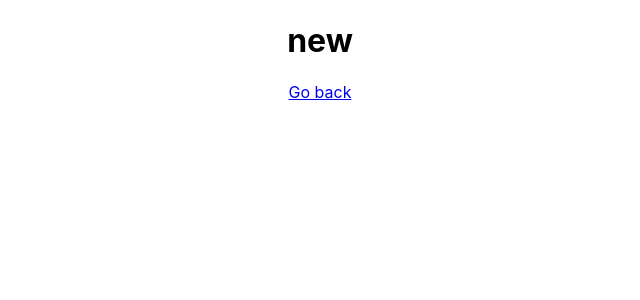
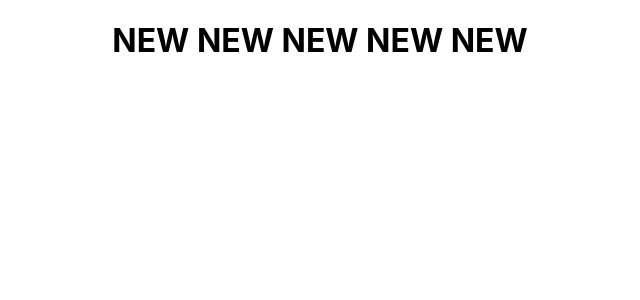
Before and after one commit to kgagne15/ReactRouterColor, a React (Create React App) app: page /colors/new in a window 1280 px wide. Shown: the top 300 px of the page, without its empty margins (320-960 px from the left). Built offline with nearby package versions, Linux system fonts and the light colour scheme.

Commit message:
new color form template added, functionality still needs to be added

```diff
--- a/src/App.js
+++ b/src/App.js
@@ -1,20 +1,30 @@
 import Colors from "./Colors";
 import colorsIdx from "./data";
 import ColorDetail from "./ColorDetail";
+import ColorForm from "./ColorForm";
+
 import './App.css';
 
-import {BrowserRouter, Route} from "react-router-dom";
+import {BrowserRouter, Route, Link, Switch} from "react-router-dom";
 
 function App() {
+
+
   return (
     <div className="App">
       <BrowserRouter>
+      <Switch>
         <Route exact path="/colors">
           <Colors colors={colorsIdx}/>
+        </Route>
+        <Route exact path="/colors/new">
+          <ColorForm/>
         </Route>
         <Route path="/colors/:color">
           <ColorDetail/>
         </Route>
+
+        </Switch>
       </BrowserRouter>
     </div>
   );
--- /dev/null
+++ b/src/ColorForm.js
@@ -0,0 +1,11 @@
+import React from "react";
+
+const ColorForm = () => {
+    return (
+        <>
+            <h1>NEW NEW NEW NEW NEW</h1>
+        </>
+    )
+}
+
+export default ColorForm;
--- a/src/Colors.js
+++ b/src/Colors.js
@@ -1,16 +1,19 @@
 import React from "react";
+import ColorForm from "./ColorForm";
 import {Link} from "react-router-dom";
 
 const Colors = ({colors}) => {
+
     return (
         <>
             <h1>This is COLORS home</h1>
             <ul>
-               {colors.map(c => {
-                return (
-                    <li><Link to={`/colors/${c}`}>{c}</Link></li>
-                )
-                })}
+            {colors.map(c => {
+            return (
+                <li><Link exact to={`/colors/${c}`}>{c}</Link></li>
+            )
+            })}
+            <li><Link to="/colors/new">Color Form</Link></li>
             </ul>
 
         </>
```
